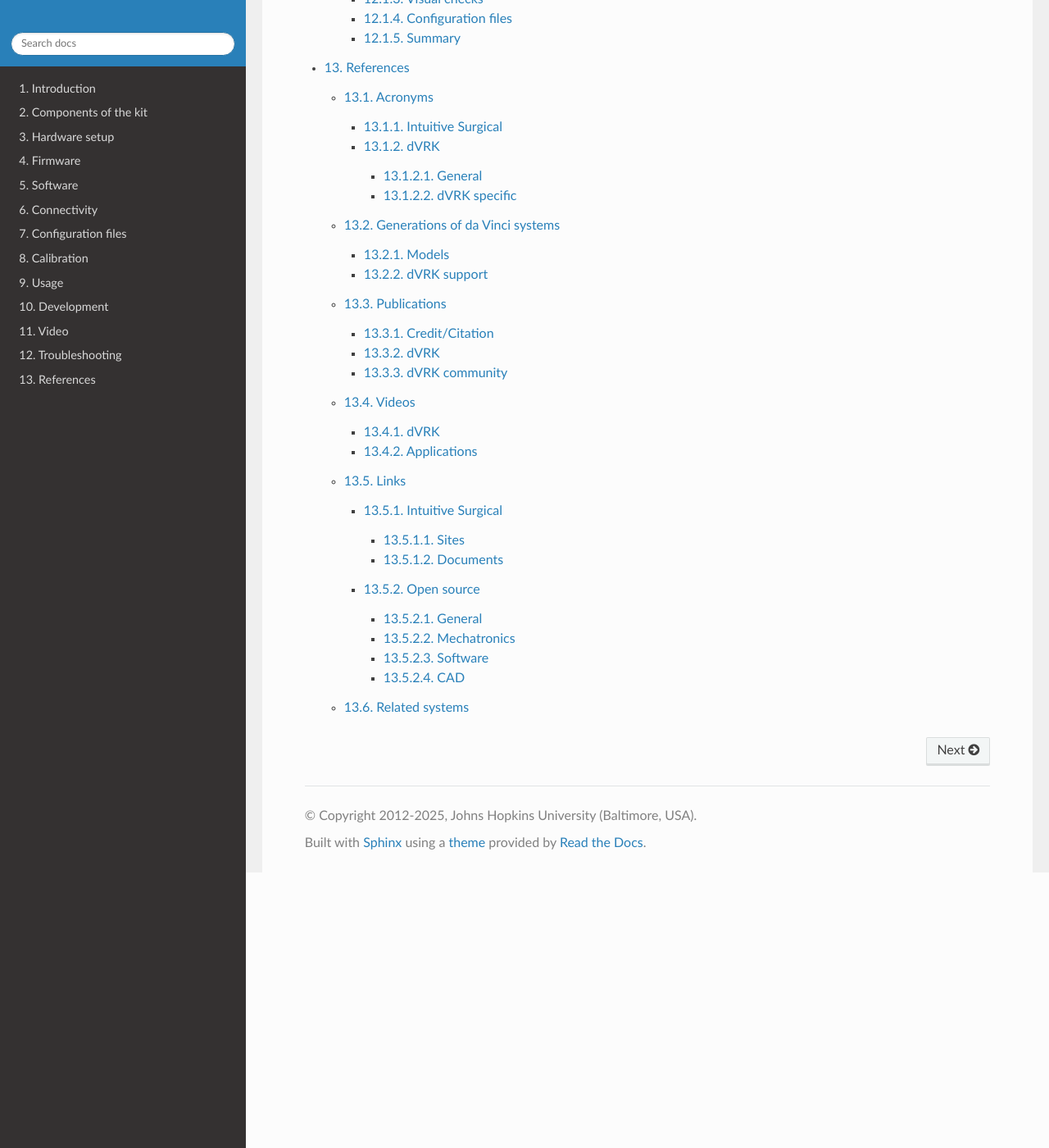
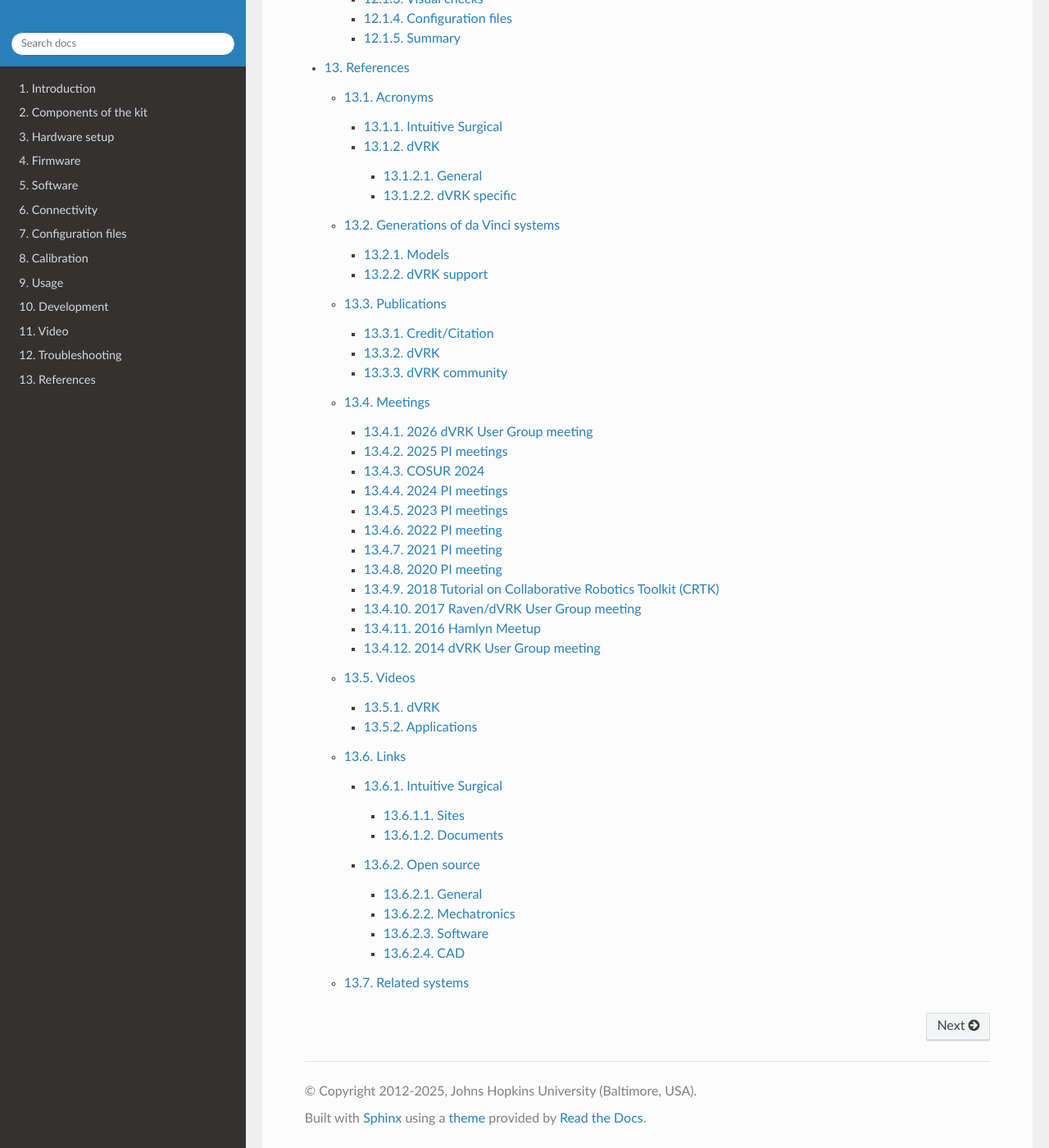
Before and after one commit to jhu-dvrk/dvrk-readthedocs, a Sphinx documentation site: the page built from docs/index.rst, in a window 1280 px wide and 1400 px high, scrolled down 13739 px. Shown: the whole window at 82% size. Built offline with Sphinx 7.4.7 and the Read the Docs theme 3.1.0, drawn with Linux system fonts in a browser that asks for light colours; the version number could not be read and is left out.

Commit message:
Migrated meetings

```diff
--- a/docs/pages/references.rst
+++ b/docs/pages/references.rst
@@ -7,6 +7,7 @@ References
    references/acronyms
    references/generations
    references/publications
+   references/meetings
    references/videos
    references/links
    references/related
--- /dev/null
+++ b/docs/pages/references/meetings.rst
@@ -0,0 +1,99 @@
+.. _meetings:
+
+********
+Meetings
+********
+
+2026 dVRK User Group meeting
+############################
+
+Held in Pittsburgh, USA October 2 2026.
+
+* `System architecture <https://dvrk.lcsr.jhu.edu/downloads/presentations/dVRK-System-Architecture-Oct-2026.pptx>`_
+* `Software updates <https://dvrk.lcsr.jhu.edu/downloads/presentations/dVRK_Software_Updates_Oct_2026.pptx>`_
+* `Programming with the dVRK <https://dvrk.lcsr.jhu.edu/downloads/presentations/dVRK_Programmatic_Interfaces_Oct_2026.pptx>`_
+
+2025 PI meetings
+################
+
+* Held online on October 8 2025.
+
+  * `PowerPoint presentation <https://dvrk.lcsr.jhu.edu/downloads/presentations/dVRK-Update-Oct-2025.pptx>`_
+
+* Held online on February 13 2025.
+
+  * `PowerPoint presentation <https://dvrk.lcsr.jhu.edu/downloads/presentations/dVRK-Update-Feb-2025.pptx>`_
+
+`COSUR 2024 <https://metropolis.scienze.univr.it/cosur-2024/>`_
+###############################################################
+
+* Online presentations:
+
+  * `PowerPoint 1: Origins of dVRK <https://dvrk.lcsr.jhu.edu/downloads/presentations/COSUR-2024/01_Deguet-dVRK-origins.pptx>`_
+
+  * `PowerPoint 2: Mechatronics <https://dvrk.lcsr.jhu.edu/downloads/presentations/COSUR-2024/02_Kazanzides-dVRK-Mechatronics.pptx>`_
+
+  * `PowerPoint 3: Software Overview <https://dvrk.lcsr.jhu.edu/downloads/presentations/COSUR-2024/03_Deguet-dVRK-software.pptx>`_
+
+  * `PowerPoint 4: Research Highlights <https://dvrk.lcsr.jhu.edu/downloads/presentations/COSUR-2024/04_Kazanzides-dVRK-Research.pptx>`_
+
+2024 PI meetings
+################
+
+* Held online on March 20 2024.
+
+  * `PowerPoint presentation <https://dvrk.lcsr.jhu.edu/downloads/presentations/dVRK-Update-March-2024.pptx>`_
+
+2023 PI meetings
+################
+
+* Held online on September 26 2023.
+
+  * `PowerPoint presentation <https://dvrk.lcsr.jhu.edu/downloads/presentations/dVRK-Update-Sept-2023.pptx>`_
+
+* Held online on January 25 2023.
+
+  * `PowerPoint presentation <https://dvrk.lcsr.jhu.edu/downloads/presentations/dVRK-Update-Jan-2023.pptx>`_
+
+2022 PI meeting
+###############
+
+Held online on March 22 2022.
+
+* `PowerPoint presentation <https://dvrk.lcsr.jhu.edu/downloads/presentations/dVRK-Update-March-2022.pptx>`_
+
+2021 PI meeting
+###############
+
+Held online on January 28 2021.
+
+* `PowerPoint presentation <https://dvrk.lcsr.jhu.edu/downloads/presentations/dVRK_2.0_2021_01.pptx>`_
+
+2020 PI meeting
+###############
+
+Held online on June 30 2020.
+
+* `PowerPoint presentation <https://dvrk.lcsr.jhu.edu/downloads/presentations//dVRK_2.0_2020_06.pptx>`_
+
+2018 Tutorial on Collaborative Robotics Toolkit (CRTK)
+######################################################
+
+Held on October 5 2018 in Madrid, Spain (IROS 2018): https://collaborative-robotics.github.io/iros-2018-tutorial.html
+
+2017 Raven/dVRK User Group meeting
+##################################
+
+Held at University of British Columbia, Vancouver, CA (IROS 2017)
+
+2016 Hamlyn Meetup
+##################
+
+The meetup was held on Sunday, June 26, at Imperial College, London, UK.
+
+* `PowerPoint presentation <https://dvrk.lcsr.jhu.edu/downloads/presentations/dVRK-Hamlyn-2016-user-meetup-no-video.pptx>`_ (Anton)
+
+2014 dVRK User Group meeting
+############################
+
+Held in March 2014 at Johns Hopkins University, Baltimore, USA
```
